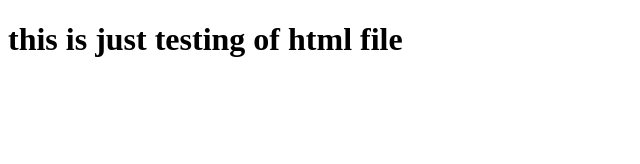
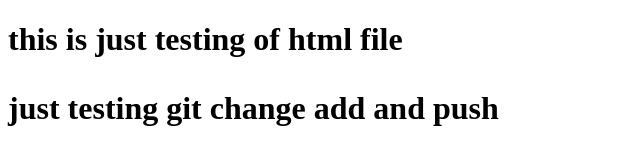
Before and after one commit to harisararam/csy1018, a plain HTML site: page index.html in a window 1280 px wide. Shown: the whole page, without its empty margins (0-640 px from the left). Drawn offline with Linux system fonts and the light colour scheme.

Commit message:
css file addes

```diff
--- a/index.html
+++ b/index.html
@@ -5,7 +5,7 @@
 </head>
 <body>
      <h1>this is just testing of html file<h1/>
-
+<p>just testing git change add and push </p>
 
 
 
--- /dev/null
+++ b/style.css
@@ -0,0 +1,3 @@
+body {
+	background: red
+}
```
